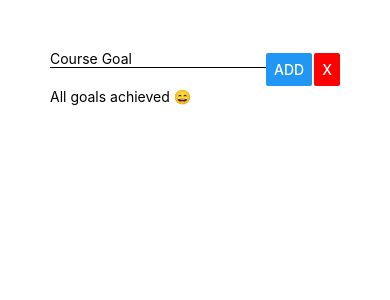
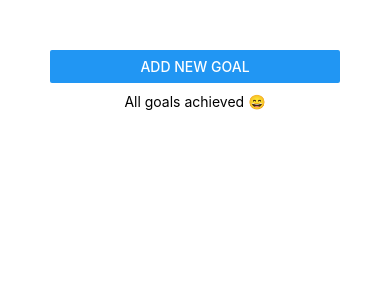
Before and after one commit to git-shashwat/reimagined-eureka, a React Native app: screen / in a window 390 px wide. Shown: the top 300 px of the page. Built offline with nearby package versions, Linux system fonts and the light colour scheme.

Commit message:
task app complete

```diff
--- a/App.js
+++ b/App.js
@@ -1,49 +1,48 @@
-import { StatusBar } from 'expo-status-bar';
-import React, { useState } from 'react';
-import { Button, StyleSheet, Text, TextInput, View, FlatList } from 'react-native';
+import { StatusBar } from "expo-status-bar";
+import React, { useState } from "react";
+import { Button, StyleSheet, Text, View, FlatList } from "react-native";
+import GoalInput from "./components/GoalInput";
+import GoalItem from "./components/GoalItem";
 
 export default function App() {
+  const [taskList, setTaskList] = useState([]);
+  const [isModalOpen, setIsModalOpen] = useState(false);
 
-  const [task, setTask] = useState('');
-  const [taskList, setTaskList] = useState([]);
+  const handleGoalAddition = (task) => {
+    if (task != "") {
+      setTaskList([...taskList, { id: `${taskList.length} + 1`, title: task }]);
+    }
+  };
+
+  const handleModalToggle = () => {
+    setIsModalOpen(!isModalOpen);
+  };
+
+  const handleGoalDeletion = (id) => {
+    setTaskList(taskList.filter((task) => task.id !== id));
+  };
 
   return (
     <View style={styles.screen}>
-      <View
-        style={styles.inputContainer}>
-        <TextInput
-          placeholder="Course Goal"
-          style={styles.input}
-          value={task}
-          onChangeText={text => { setTask(text); }}
+      <Button title="Add New Goal" onPress={handleModalToggle} />
+      <GoalInput
+        isModalOpen={isModalOpen}
+        toggleModal={handleModalToggle}
+        handleGoalAddition={handleGoalAddition}
+      />
+      {taskList.length === 0 ? (
+        <View style={styles.emptyListAlert}>
+          <Text>All goals achieved 😄</Text>
+        </View>
+      ) : (
+        <FlatList
+          data={taskList}
+          renderItem={(itemData) => (
+            <GoalItem goal={itemData.item} onDelete={handleGoalDeletion} />
+          )}
+          keyExtractor={(item) => item.id}
         />
-        <View style={styles.button}>
-          <Button title="ADD" onPress={() => {
-            if (task != '') {
-              setTaskList([...taskList, task]);
-              setTask('');
-              }
-            }
-          } />
-        </View>
-        <View>
-          <Button style={styles.button} color="red" title="X" onPress={() => {
-            setTaskList([]);
-            setTask('');
-            }
-          } />
-        </View>
-      </View>
-        {
-          taskList.length === 0 ? (
-            <Text>All goals achieved 😄</Text>
-          ) :
-          <FlatList
-            data={taskList}
-            renderItem={itemData => <View style={styles.listItem}><Text>{itemData.item}</Text></View>}
-            keyExtractor={itemData => itemData.index}
-          />
-        }
+      )}
       <StatusBar style="auto" />
     </View>
   );
@@ -51,28 +50,11 @@ export default function App() {
 
 const styles = StyleSheet.create({
   screen: {
-    padding: 50
+    padding: 50,
   },
-  inputContainer: {
-    flexDirection: 'row',
-    justifyContent: 'space-between',
-    alignItems: 'center'
+  emptyListAlert: {
+    marginVertical: 10,
+    justifyContent: "center",
+    alignItems: "center",
   },
-  input: {
-    borderBottomColor: 'black',
-    borderBottomWidth: 1,
-    marginBottom: 20,
-    width: '75%'
-  },
-  listItem: {
-    alignItems: 'center',
-    backgroundColor: '#DA746F',
-    borderColor: 'black',
-    borderWidth: 1,
-    marginVertical: 10,
-    padding: 10,
-  },
-  button: {
-    marginRight: 2
-  }
 });
--- /dev/null
+++ b/components/GoalInput.js
@@ -0,0 +1,68 @@
+import React, { useState } from "react";
+import { View, Button, StyleSheet, TextInput, Modal } from "react-native";
+
+export default ({ handleGoalAddition, toggleModal, isModalOpen }) => {
+  const [task, setTask] = useState("");
+
+  return (
+    <Modal
+      visible={isModalOpen}
+      onRequestClose={toggleModal}
+      animationType="slide"
+    >
+      <View style={styles.inputContainer}>
+        <TextInput
+          placeholder="Course Goal"
+          style={styles.input}
+          value={task}
+          onChangeText={(text) => {
+            setTask(text);
+          }}
+        />
+        <View style={styles.buttonContainer}>
+          <View style={styles.button}>
+            <Button
+              title="ADD"
+              onPress={() => {
+                handleGoalAddition(task);
+                setTask("");
+                toggleModal();
+              }}
+            />
+          </View>
+          <View style={styles.button}>
+            <Button
+              title="CANCEL"
+              color="red"
+              onPress={() => {
+                toggleModal();
+              }}
+            />
+          </View>
+        </View>
+      </View>
+    </Modal>
+  );
+};
+
+const styles = StyleSheet.create({
+  inputContainer: {
+    flex: 1,
+    justifyContent: "center",
+    alignItems: "center",
+  },
+  input: {
+    borderColor: "black",
+    borderWidth: 1,
+    marginBottom: 20,
+    width: "75%",
+  },
+  buttonContainer: {
+    flexDirection: "row-reverse",
+    width: "60%",
+  },
+  button: {
+    marginHorizontal: 5,
+    width: "40%",
+  },
+});
--- /dev/null
+++ b/components/GoalItem.js
@@ -0,0 +1,23 @@
+import React from "react";
+import { View, Text, StyleSheet, TouchableOpacity } from "react-native";
+
+export default ({ goal: { id, title }, onDelete }) => {
+  return (
+    <TouchableOpacity onPress={() => onDelete(id)}>
+      <View style={styles.listItem}>
+        <Text>{title}</Text>
+      </View>
+    </TouchableOpacity>
+  );
+};
+
+const styles = StyleSheet.create({
+  listItem: {
+    alignItems: "center",
+    backgroundColor: "#DA746F",
+    borderColor: "black",
+    borderWidth: 1,
+    marginVertical: 10,
+    padding: 10,
+  },
+});
```
